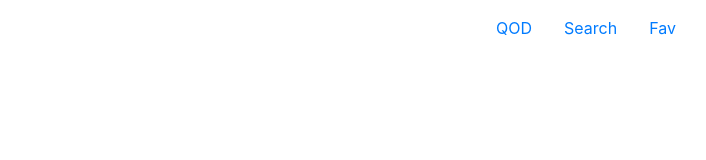
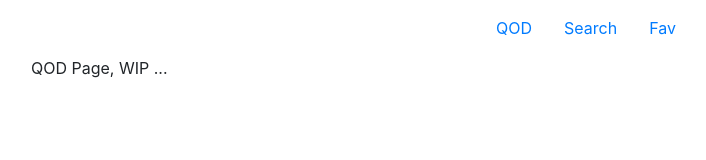
Before and after one commit to cecitorres/quote-of-day, a React app: page /quotes in a window 1280 px wide. Shown: the top 160 px of the page, without its empty margins (54-760 px from the left). Built offline with nearby package versions, Linux system fonts and the light colour scheme.

Commit message:
WIP texts

```diff
--- a/src/App.js
+++ b/src/App.js
@@ -1,7 +1,8 @@
 import React from 'react';
 import { Link, Route, Switch } from "react-router-dom";
+import QODPage from './views/QODPage';
+import QuotesPage from './views/QuotesPage';
 import FavoriteQuotesPage from './views/FavoriteQuotesPage';
-import QODPage from './views/QODPage';
 import Header from './components/Header';
 
 const App = () => (
@@ -9,6 +10,7 @@ const App = () => (
     <Header />
     <Route exact path="/" component={QODPage} />
     <Route path="/favoriteQuotes" component={FavoriteQuotesPage} />
+    <Route path="/quotes" component={QuotesPage} />
   </div>
 );
 
--- a/src/views/FavoriteQuotesPage.js
+++ b/src/views/FavoriteQuotesPage.js
@@ -1,7 +1,7 @@
 import React from 'react';
 
 const App = () => (
-  <div>Favorites Page</div>
+  <div>Favorites Page, WIP ...</div>
 );
 
 export default App;
--- a/src/views/QuotesPage.js
+++ b/src/views/QuotesPage.js
@@ -1,7 +1,7 @@
 import React from 'react';
 
 const App = () => (
-  <div>QOD Page</div>
+  <div>QOD Page, WIP ...</div>
 );
 
 export default App;
```
